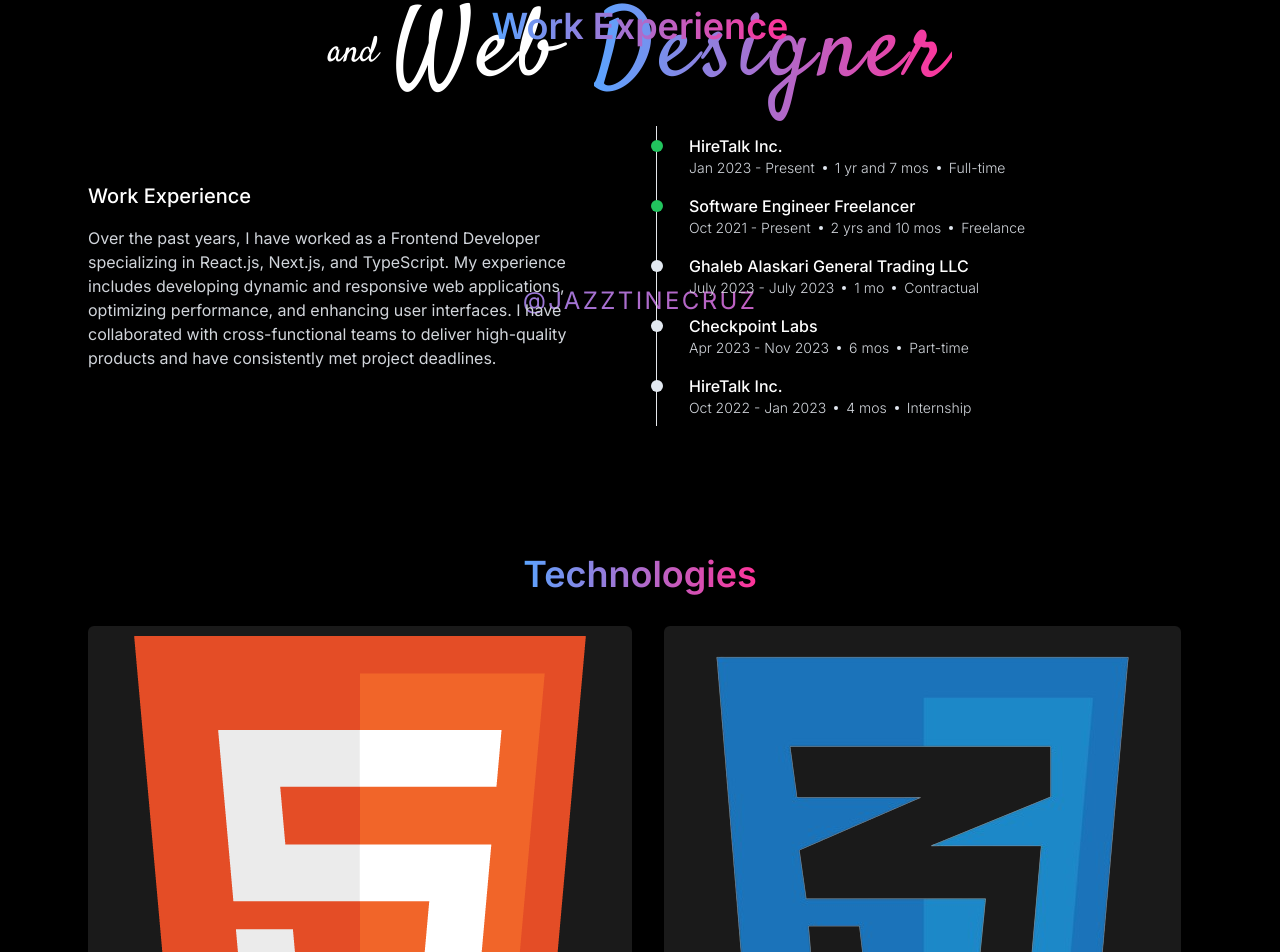
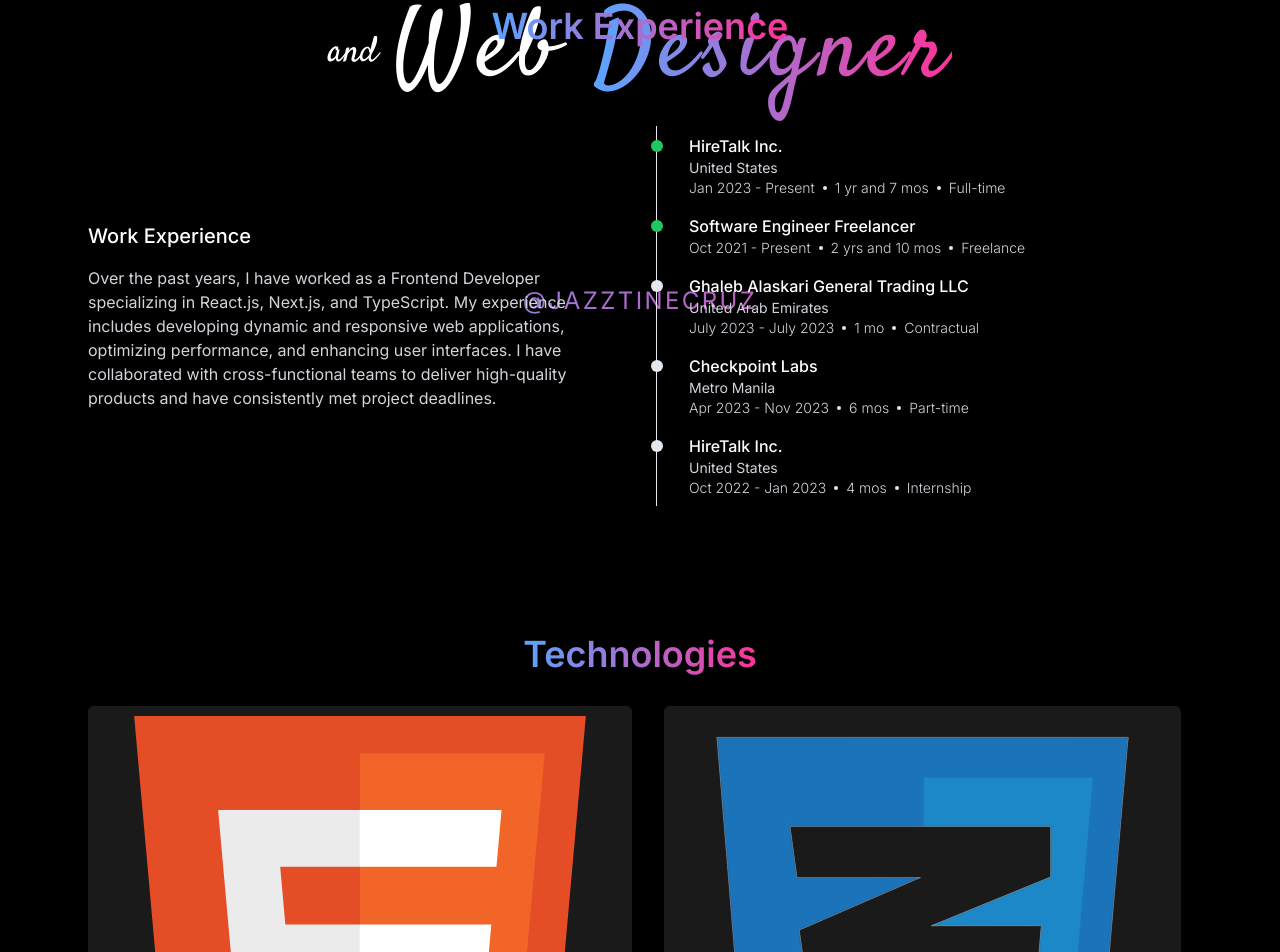
Before and after one commit to jazztinecruz/portfolioV2, a Next.js app: page / in a window 1280 px wide. Shown: the part 946-1898 px from the top of the page. Built offline with nearby package versions, Linux system fonts and the light colour scheme.

Commit message:
chore: add location in work experience

```diff
--- a/app/_components/sections/work/index.tsx
+++ b/app/_components/sections/work/index.tsx
@@ -33,6 +33,7 @@
 
               <div className="flex flex-col ml-8 whitespace-nowrap flex-wrap">
                 <h3 className="font-medium">{work.company}</h3>
+                <p className="text-sm tertiary">{work.location}</p>
                 <div className="text-sm flex items-center font-light tertiary gap-2">
                   <p>{work.year}</p>
                   <div className="w-1 h-1 rounded-full secondary" />
--- a/core/constants/data.tsx
+++ b/core/constants/data.tsx
@@ -132,6 +132,7 @@
 export const works: Work[] = [
   {
     company: "HireTalk Inc.",
+    location: "United States",
     year: "Jan 2023 - Present",
     duration: "1 yr and 7 mos",
     type: "full-time",
@@ -146,6 +147,7 @@
   },
   {
     company: "Ghaleb Alaskari General Trading LLC",
+    location: "United Arab Emirates",
     year: "July 2023 - July 2023 ",
     duration: "1 mo",
     type: "contractual",
@@ -153,6 +155,7 @@
   },
   {
     company: "Checkpoint Labs",
+    location: "Metro Manila",
     year: "Apr 2023 - Nov 2023",
     duration: "6 mos",
     type: "part-time",
@@ -160,6 +163,7 @@
   },
   {
     company: "HireTalk Inc.",
+    location: "United States",
     year: "Oct 2022 - Jan 2023",
     duration: "4 mos",
     type: "internship",
--- a/core/types/index.ts
+++ b/core/types/index.ts
@@ -41,6 +41,7 @@
 };
 export type Work = {
   company: string;
+  location?: string
   year: string;
   duration: string;
   type: "full-time" | "part-time" | "internship" | "contractual" | "freelance";
```
